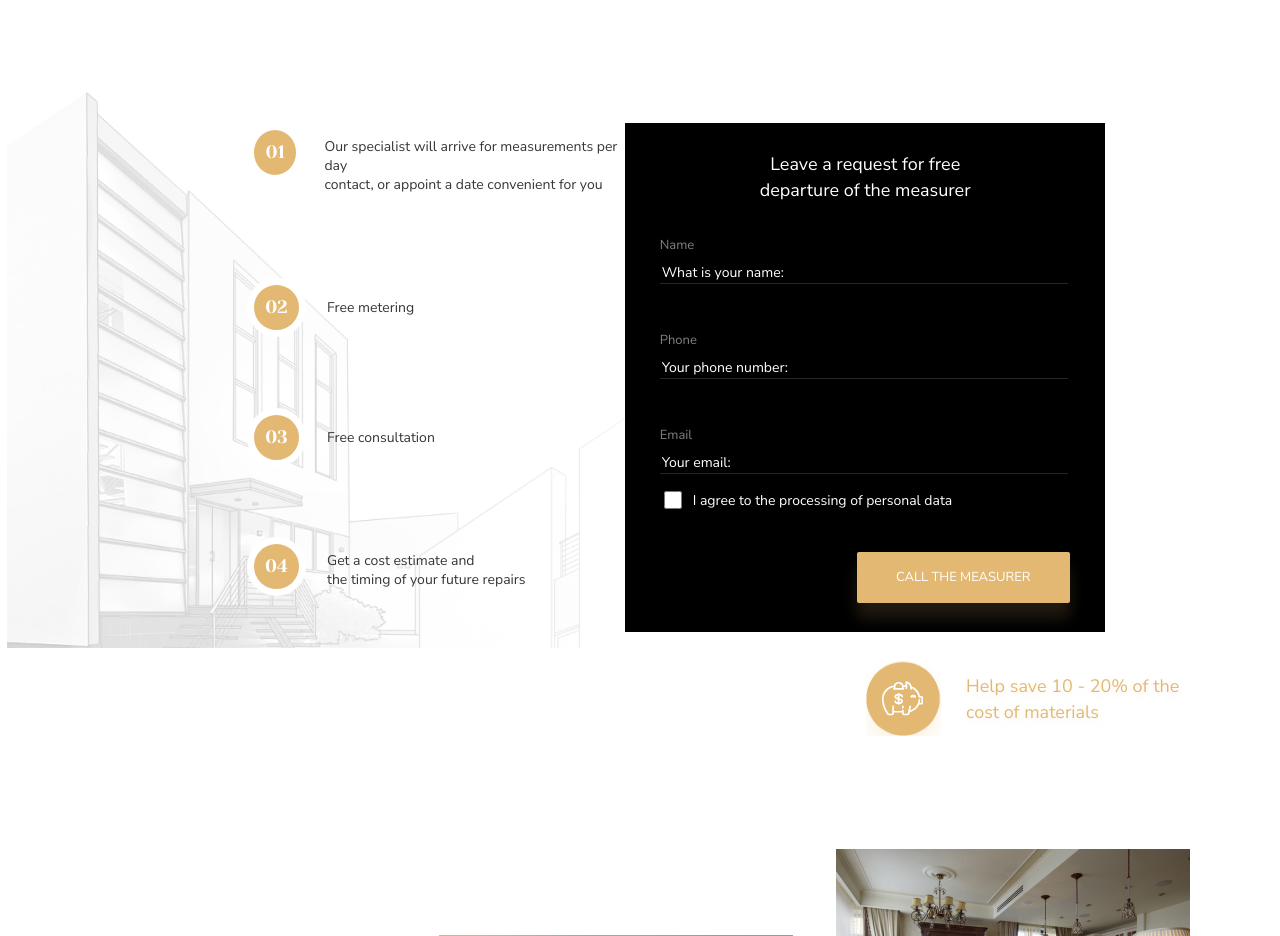
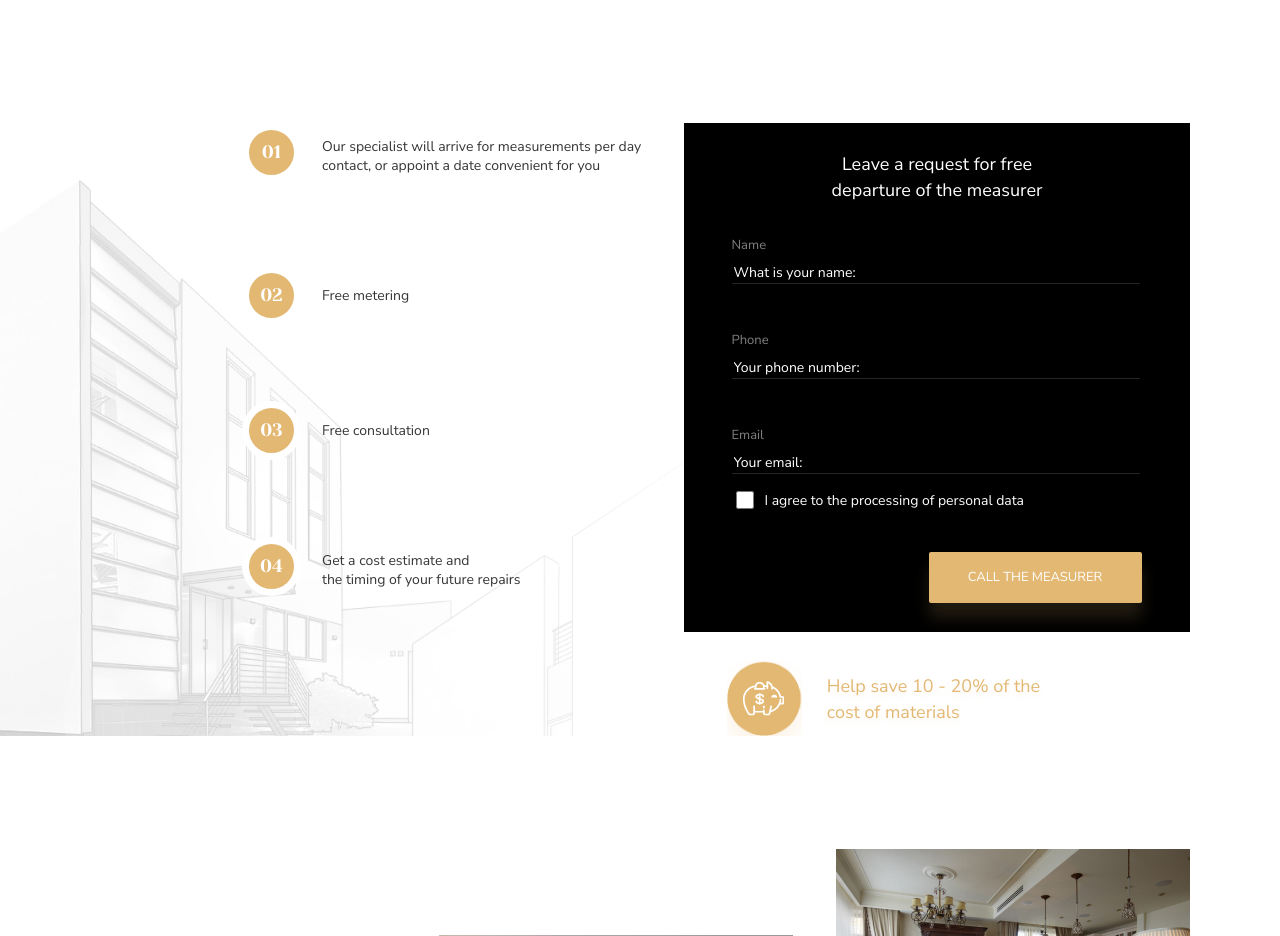
Before and after one commit to hegetyou/repair-design-project, a plain HTML site: page index.html in a window 1280 px wide. Shown: the part 3481-4417 px from the top of the page. Drawn offline with Linux system fonts and the light colour scheme.

Commit message:
Finish Desktop

```diff
--- a/css/style.css
+++ b/css/style.css
@@ -487,6 +487,8 @@ body * {
 
 .hero-4 {
     margin: 0 auto;
+    background: url(../img/request-bg.jpg) no-repeat;
+    background-position: left bottom;
 }
 
 .container-rooms {
@@ -579,17 +581,13 @@ body * {
 .container-request {
     display: flex;
     justify-content: space-between;
-    background: url(../img/request-bg.jpg) no-repeat;
-    position: relative;
-    left: -85px;
     height: 650px;
     margin-top: 257px;
-
 }
 
 .number-div {
+    margin-left: 150px;
     height: 645px;
-    padding-left: 240px;
     padding-top: 120px;
     padding-bottom: 45px;
     display: flex;
@@ -723,10 +721,16 @@ body * {
 }
 
 .pig {
-    margin-left: 774px;
+    margin-right: 150px;
     display: flex;
     margin-bottom: 242px;
     margin-top: 8px;
+    justify-content: flex-end;
+}
+
+.pig-img {
+    width: 75px;
+    height: 75px;
 }
 
 .pig-text {
```
